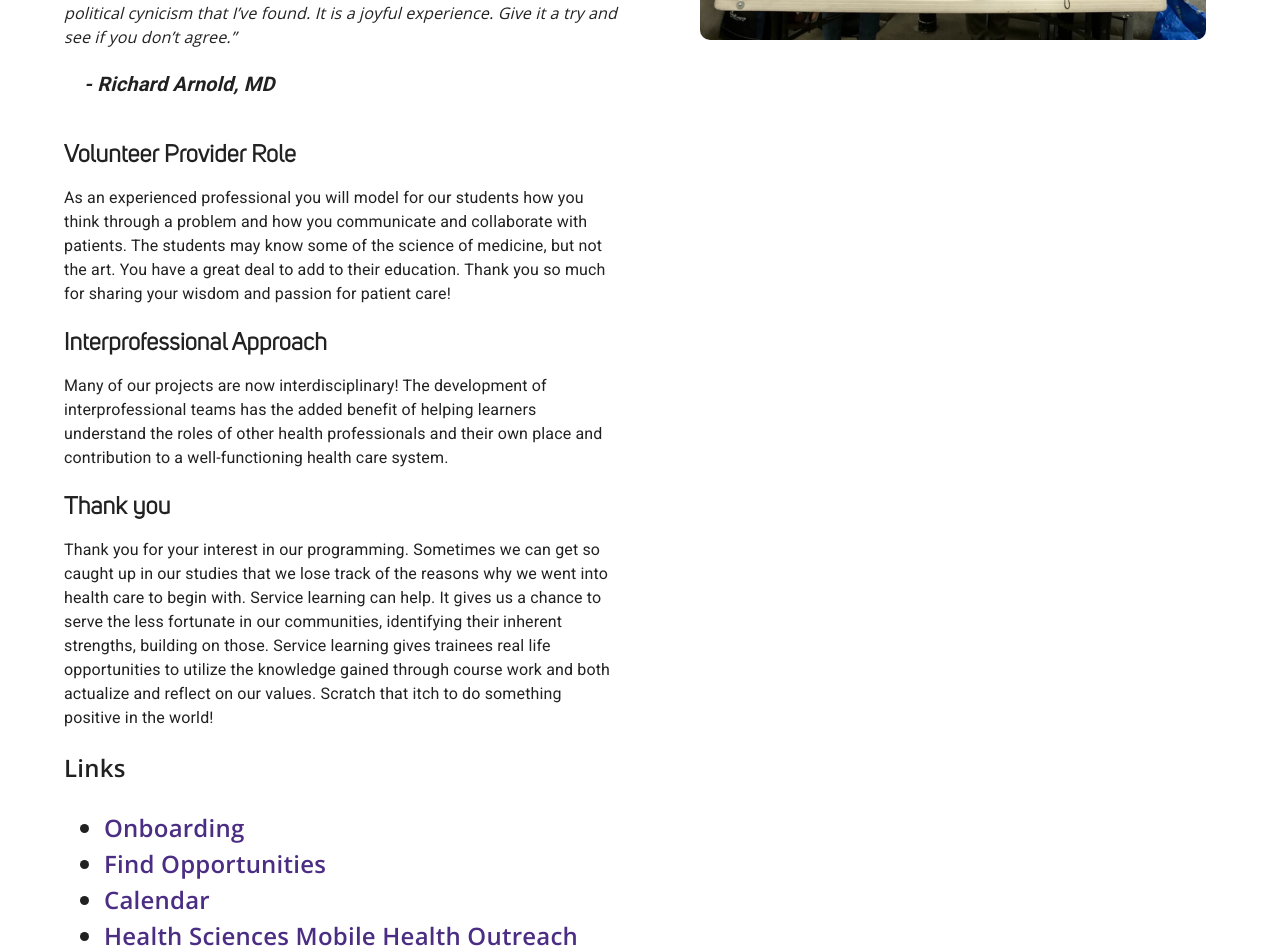
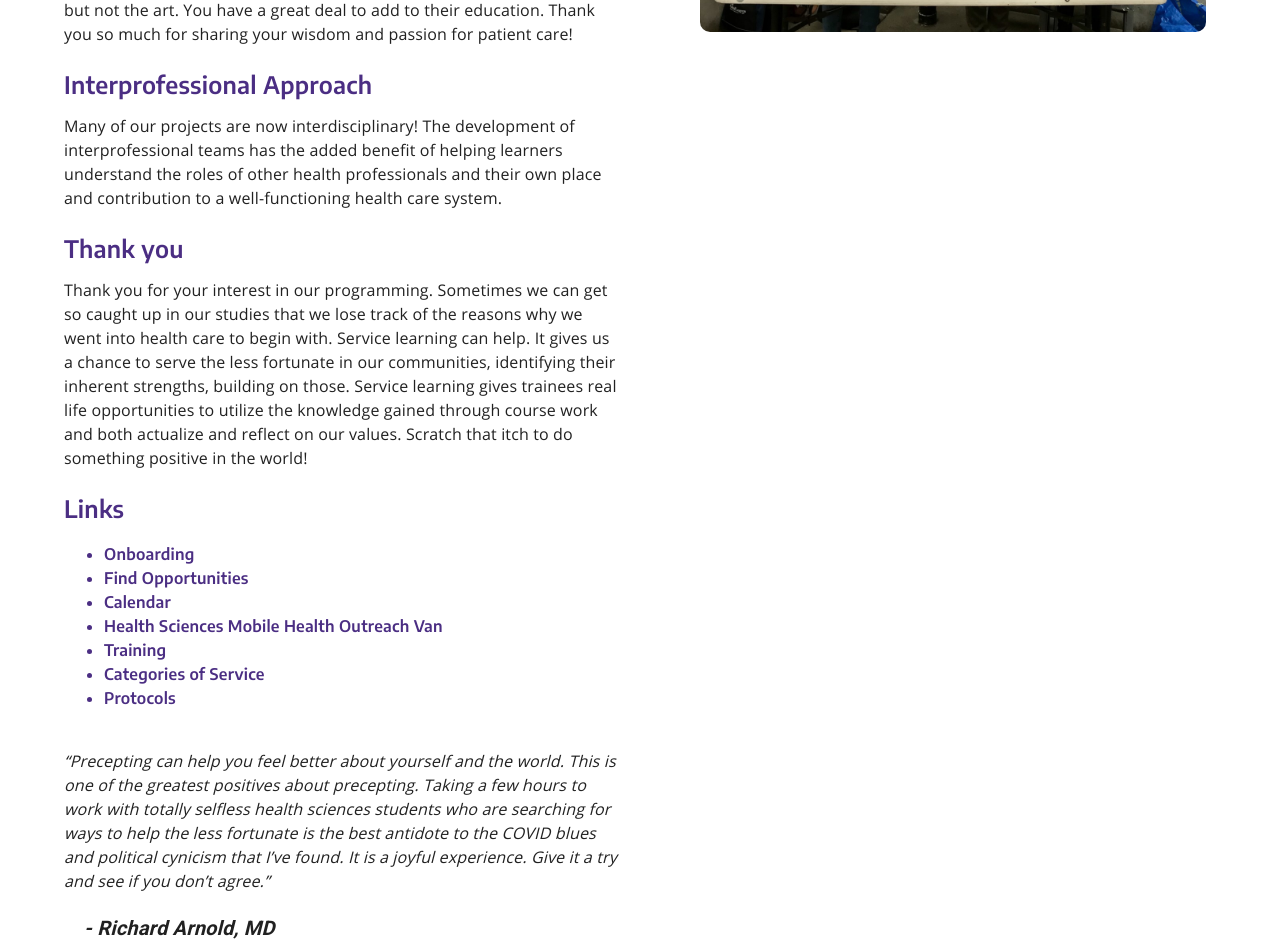
Before and after one commit to slweb-uw/volunteer-site, a Next.js app: page /welcome/volunteerProviders in a window 1280 px wide. Shown: the part 500-1452 px from the top of the page. Built offline with nearby package versions, Linux system fonts and the light colour scheme; no server answers.

Commit message:
Formatting updates

```diff
--- a/components/headlineBar.tsx
+++ b/components/headlineBar.tsx
@@ -3,7 +3,7 @@ import React from "react";
 const HeadlineBar: React.FC<{color:string, width:number, height:number}> = ({ color, width, height }) => {
   var url = `${color}bar.png`
   return (
-    <img src={url} alt="" style={{ width: `${width}px`, height: `${height}px`, marginBottom: "5px" }}/>
+    <img src={url} alt="" style={{ width: `${width}px`, height: `${height}px`, marginBottom: "5px", maxWidth: "100%" }}/>
   );
 };
 
--- a/pages/welcome/studentVolunteers.tsx
+++ b/pages/welcome/studentVolunteers.tsx
@@ -25,9 +25,9 @@ const StudentVolunteers: NextPage<Props> = ({ classes }) => {
       <IconBreadcrumbs crumbs={["Welcome Students"]} parentURL={undefined} />
       <Typography
         variant="h4"
-        style={{ fontFamily: "Encode Sans", fontWeight: 800 }}
+        style={{ fontFamily: "Encode Sans", fontWeight: 800, fontSize: "1.75rem" }}
       >
-        Welcome Student Volunteers!
+        WELCOME STUDENT VOLUNTEERS!
       </Typography>
       <img
         src={"../goldbar.png"}
--- a/pages/welcome/volunteerProviders.tsx
+++ b/pages/welcome/volunteerProviders.tsx
@@ -24,7 +24,7 @@ const VolunteerProviders: NextPage<Props> = ({ classes }) => {
       <IconBreadcrumbs crumbs={["Welcome Providers"]} parentURL={undefined} />
       <Typography
         variant="h4"
-        style={{ fontWeight: 800, fontFamily: "Encode Sans" }}
+        style={{ fontWeight: 800, fontFamily: "Encode Sans", fontSize: "1.75rem", color: "#4b2e83"}}
       >
         WELCOME VOLUNTEER PROVIDERS!
       </Typography>
@@ -54,34 +54,7 @@ const VolunteerProviders: NextPage<Props> = ({ classes }) => {
               University of Washington. Your participation is greatly
               appreciated and absolutely necessary.
             </Typography>
-            <Typography
-              style={{
-                fontWeight: 400,
-                fontSize: 16,
-                fontStyle: "italic",
-                marginTop: "39px",
-                marginBottom: "39px",
-                fontFamily: "Open Sans",
-              }}
-            >
-              “Precepting can help you feel better about yourself and the world.
-              This is one of the greatest positives about precepting. Taking a
-              few hours to work with totally selfless health sciences students
-              who are searching for ways to help the less fortunate is the best
-              antidote to the COVID blues and political cynicism that I’ve
-              found. It is a joyful experience. Give it a try and see if you
-              don’t agree.”
-              <Typography
-                style={{
-                  fontWeight: 700,
-                  fontSize: 20,
-                  marginTop: "20px",
-                  marginLeft: "20px",
-                }}
-              >
-                - Richard Arnold, MD
-              </Typography>
-            </Typography>
+
           </div>
           <div
             style={{
@@ -91,15 +64,9 @@ const VolunteerProviders: NextPage<Props> = ({ classes }) => {
               marginTop: "1em",
             }}
           >
-            <Typography style={{ fontSize: 16 }}>
+            <Typography style={{ fontSize: 16, fontFamily: "Open sans" }}>
               <Typography
-                style={{
-                  fontSize: 24,
-                  marginTop: "20px",
-                  fontWeight: 700,
-                  marginBottom: "0.5em",
-                  fontFamily: "Uni Sans Book",
-                }}
+                className={classes.header}
               >
                 Volunteer Provider Role
               </Typography>
@@ -110,13 +77,7 @@ const VolunteerProviders: NextPage<Props> = ({ classes }) => {
               to their education. Thank you so much for sharing your wisdom and
               passion for patient care!
               <Typography
-                style={{
-                  fontSize: 24,
-                  marginTop: "20px",
-                  fontWeight: 700,
-                  marginBottom: "0.5em",
-                  fontFamily: "Uni Sans Book",
-                }}
+                className={classes.header}
               >
                 Interprofessional Approach
               </Typography>
@@ -125,13 +86,7 @@ const VolunteerProviders: NextPage<Props> = ({ classes }) => {
               understand the roles of other health professionals and their own
               place and contribution to a well-functioning health care system.
               <Typography
-                style={{
-                  fontSize: 24,
-                  marginTop: "20px",
-                  fontWeight: 700,
-                  marginBottom: "0.5em",
-                  fontFamily: "Uni Sans Book",
-                }}
+                className={classes.header}
               >
                 Thank you
               </Typography>
@@ -145,16 +100,10 @@ const VolunteerProviders: NextPage<Props> = ({ classes }) => {
               actualize and reflect on our values. Scratch that itch to do
               something positive in the world!
               <Typography
-                style={{
-                  fontSize: 24,
-                  marginTop: "20px",
-                  fontWeight: 700,
-                  marginBottom: "0.5em",
-                  fontFamily: "Open Sans",
-                }}
+                className={classes.header}
               >
                 Links
-                <ul>
+                <ul style={{fontSize: "16px"}}>
                   <li>
                     <Link href="../onboarding">Onboarding</Link>
                   </li>
@@ -186,6 +135,34 @@ const VolunteerProviders: NextPage<Props> = ({ classes }) => {
                   </li>
                 </ul>
               </Typography>
+              <Typography
+              style={{
+                fontWeight: 400,
+                fontSize: 16,
+                fontStyle: "italic",
+                marginTop: "39px",
+                marginBottom: "39px",
+                fontFamily: "Open Sans",
+              }}
+            >
+              “Precepting can help you feel better about yourself and the world.
+              This is one of the greatest positives about precepting. Taking a
+              few hours to work with totally selfless health sciences students
+              who are searching for ways to help the less fortunate is the best
+              antidote to the COVID blues and political cynicism that I’ve
+              found. It is a joyful experience. Give it a try and see if you
+              don’t agree.”
+              <Typography
+                style={{
+                  fontWeight: 700,
+                  fontSize: 20,
+                  marginTop: "20px",
+                  marginLeft: "20px",
+                }}
+              >
+                - Richard Arnold, MD
+              </Typography>
+            </Typography>
             </Typography>
           </div>
         </div>
@@ -227,9 +204,14 @@ const styles = createStyles({
   },
 
   header: {
+    fontSize: 24,
+    marginTop: "20px",
     fontWeight: 600,
-    paddingTop: "1em",
+    marginBottom: "0.5em",
+    fontFamily: "Encode Sans",
+    color: "#4b2e83"
   },
+
 });
 
 export default withStyles(styles)(VolunteerProviders);
```
Also changed, not shown: components/events.tsx (+27 -1 lines), pages/index.tsx (+11 -4 lines), pages/welcome/categoriesOfService.tsx (+6 -6 lines), pages/welcome/communitypartners.tsx (+4 -4 lines).
